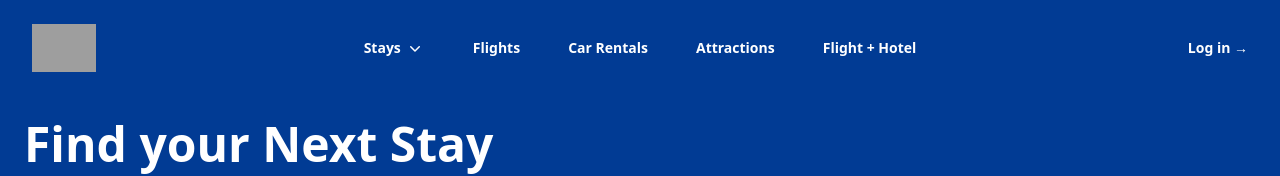
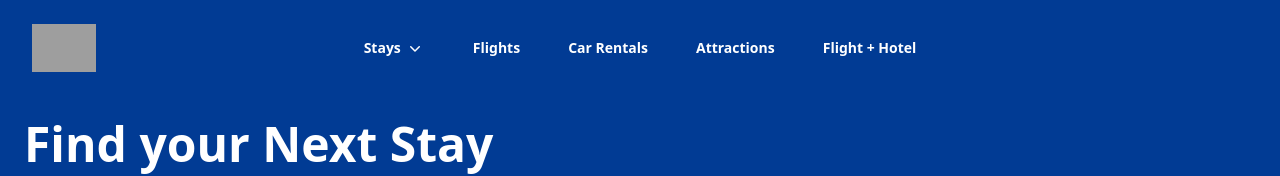
Before and after one commit to kmiller9393/haven, a Next.js app: page / in a window 1280 px wide. Shown: the top 176 px of the page. Built offline with nearby package versions, Linux system fonts and the light colour scheme; grey boxes are pictures that could not be loaded.

Commit message:
remove login button

```diff
--- a/src/components/Header/Header.tsx
+++ b/src/components/Header/Header.tsx
@@ -41,11 +41,7 @@ export const Header = () => {
 
         <PopoverGroup />
 
-        <div className="hidden lg:flex lg:flex-1 lg:justify-end">
-          <NavLink href="#" size="sm">
-            Log in <span aria-hidden="true">&rarr;</span>
-          </NavLink>
-        </div>
+        <div className="lg:flex lg:flex-1 lg:justify-end" />
       </nav>
 
       <Dialog open={open} setOpen={setOpen} />
```
